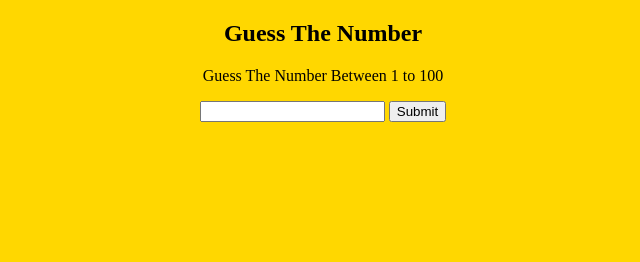
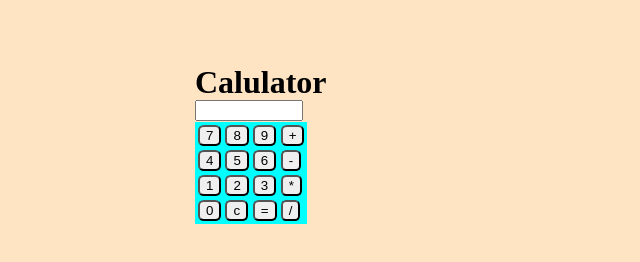
Before and after one commit to bhaskarababu/calculator, a plain HTML site: page index.html in a window 1280 px wide. Shown: the whole page, without its empty margins (317-957 px from the left). Drawn offline with Linux system fonts and the light colour scheme.

Commit message:
Add files via upload

```diff
--- /dev/null
+++ b/cal.js
@@ -0,0 +1,41 @@
+let operator="";
+let firstnumber="";
+let secondnumber="";
+
+function append(number){
+    if(operator===""){
+    firstnumber+=number;
+    document.getElementById('result').value=firstnumber;
+    }
+else{
+    secondnumber+=number;
+    document.getElementById('result').value=secondnumber;
+   }
+}
+function operation(op){
+    operator=op;
+}
+function calculate(){
+    let result;
+    switch(operator){
+        case'+':
+        result=parseInt(firstnumber)+parseInt(secondnumber);
+        break;
+        case'-':
+        result=parseInt(firstnumber)-parseInt(secondnumber);
+        break;
+        case'*':
+        result=parseInt(firstnumber)*parseInt(secondnumber);
+        break;
+        case'/':
+        result=parseInt(firstnumber)/parseInt(secondnumber);
+        break;
+    }
+    document.getElementById('result').value=result;
+}
+function clearresult(){
+    operation="";
+    secondnumber="";
+    firstnumber="";
+    document.getElementById('result').value='';
+}
--- a/index.html
+++ b/index.html
@@ -6,21 +6,62 @@
     <title>Document</title>
     <style>
         body{
-            background-color:gold;
-            text-align: center;
+            background-color:bisque;
+            margin-top: 5%;
+            margin-left: 40%;
+            size: 90px;
+        }
+        button{
+            border-radius: 25%;
+        }
+        button:hover{
+            color: rgb(138, 165, 42);
+            background-color:rgb(207, 103, 55);
+            border-radius: 25%;
+        }
+        input{
+            width: 100px;
+            position: absolute;
+            margin-top: -22px;
+        }
+        table{
+            background-color:aqua;
         }
     </style>
 </head>
 <body>
-    <div class="container">
-       <h2>Guess The Number</h2>
-       <p>Guess The Number Between 1 to 100</p>
-       <input type="number" id="guessInput">
-       <button id="btn">Submit</button>
-       <p id="msg"></p>
+    <h1> Calulator </h1>
+    <div class="calculator">
 
+    </div>
+    <input type="text" id="result"  readonly>
+    <table>
+        <tr>
+            <td><button onclick="append(7)">7</button></td>
+            <td><button onclick="append(8)">8</button></td>
+            <td><button onclick="append(9)">9</button></td>
+            <td><button onclick="operation('+')">+</button></td>
 
-        </div>
+        </tr>
+        <tr>
+            <td><button onclick="append(4)">4</button></td>
+            <td><button onclick="append(5)">5</button></td>
+            <td><button onclick="append(6)">6</button></td>
+            <td><button onclick="operation('-')">-</button></td>
+        </tr>
+        <tr>
+            <td><button onclick="append(1)">1</button></td>
+            <td><button onclick="append(2)">2</button></td>
+            <td><button onclick="append(3)">3</button></td>
+            <td><button onclick="operation('*')">*</button></td>
+        </tr>
+        <tr>
+            <td><button onclick="append(0)">0</button></td>
+            <td><button onclick="clearresult('c')">c</button></td>
+            <td><button onclick="calculate('=')">=</button></td>
+            <td><button onclick="operation('/')">/</button></td>
+        </tr>
+    </table>
+    <script src="cal.js"></script>
 </body>
-<script src="guess.js"></script>
 </html>
```
